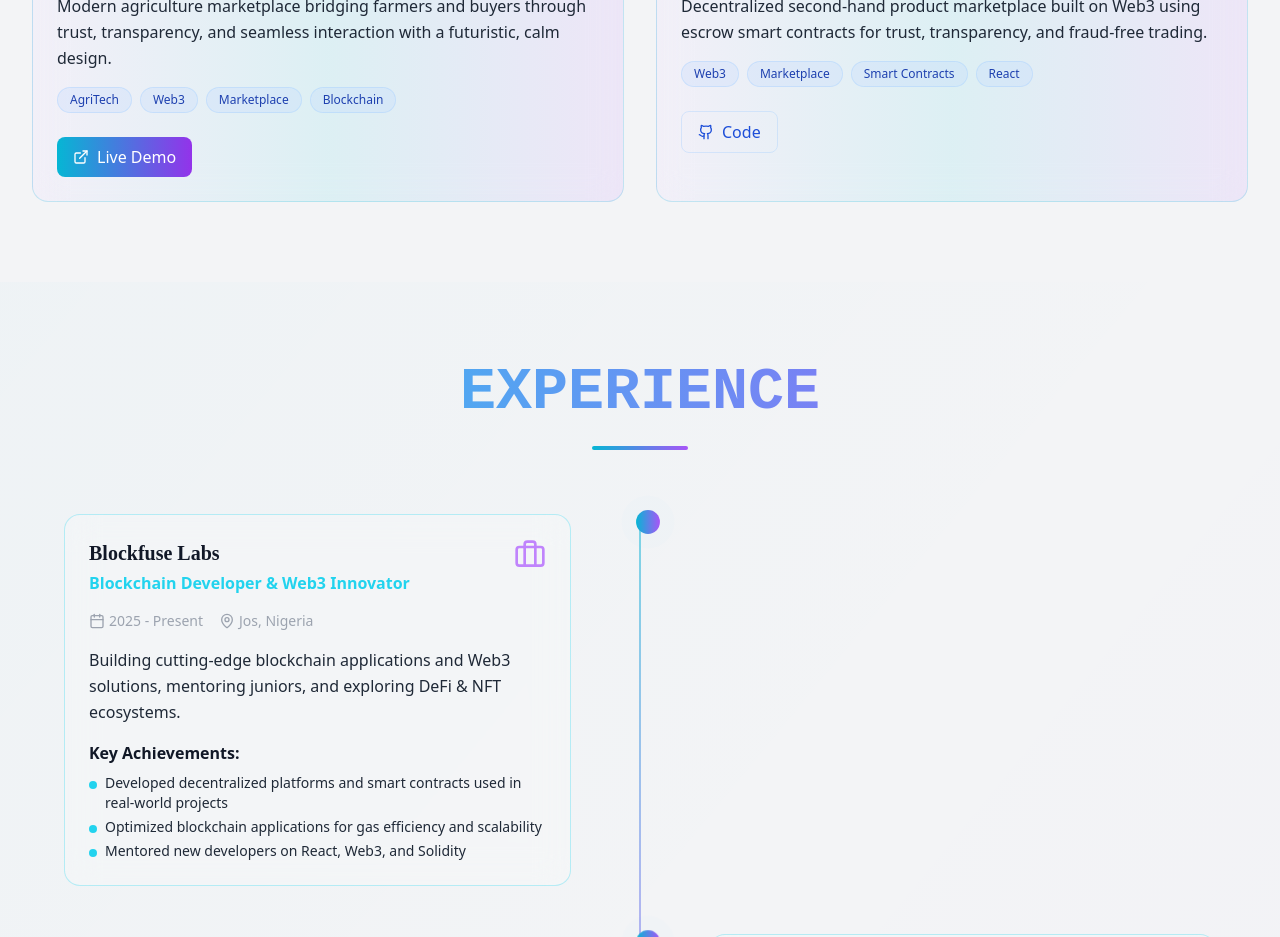
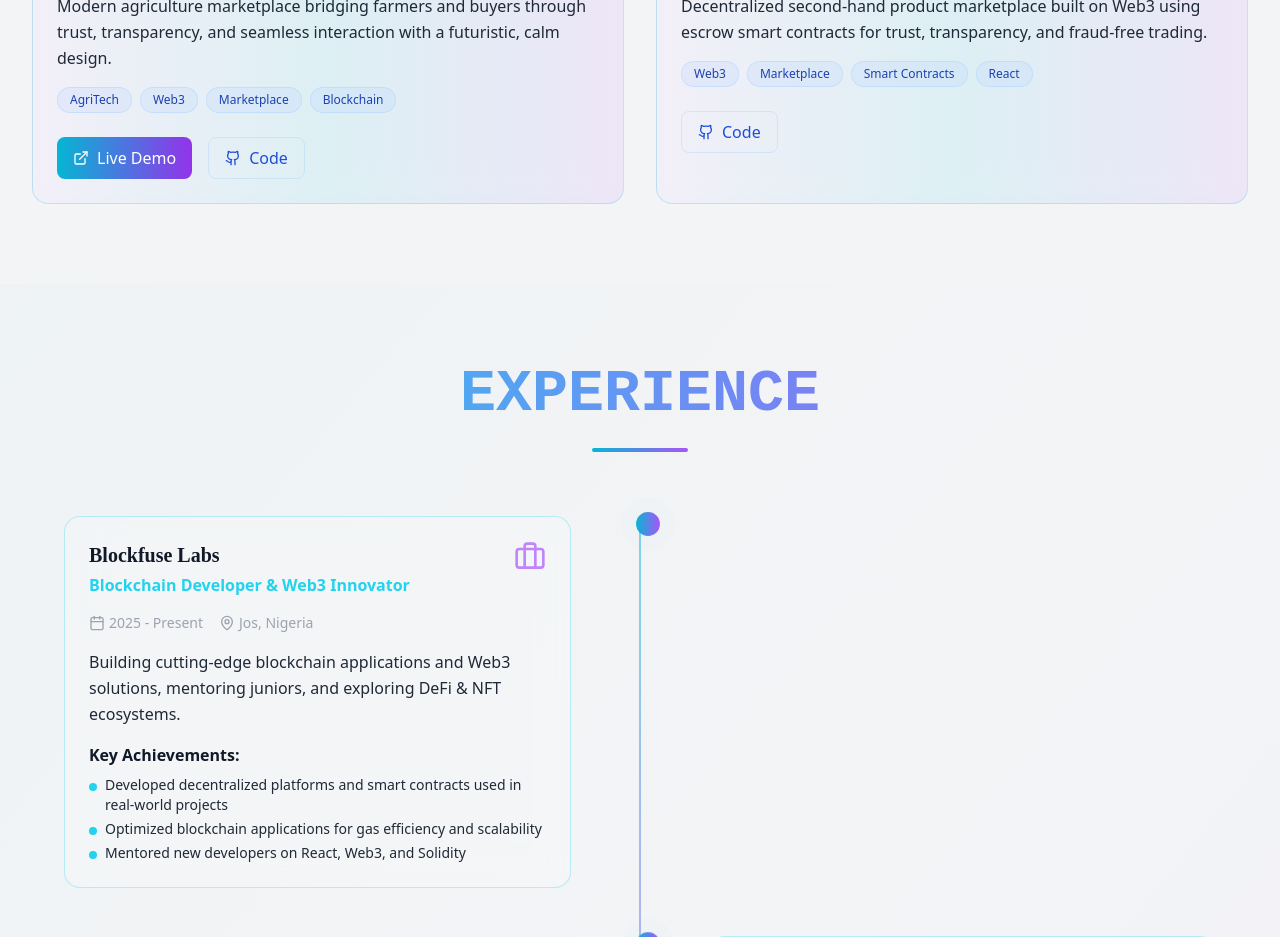
Before and after one commit to Clement-coder/Clement_Raymond, a React (Vite) app: page / in a window 1280 px wide. Shown: the part 5000-5937 px from the top of the page. Built offline with nearby package versions, Linux system fonts and the light colour scheme.

Commit message:
added new projects

```diff
--- a/src/components/Projects.jsx
+++ b/src/components/Projects.jsx
@@ -103,7 +103,7 @@ const Projects = () => {
       image: 'https://images.pexels.com/photos/1122861/pexels-photo-1122861.jpeg',
       icon: Database,
       gradient: 'from-cyan-500 to-purple-500',
-      github: '',
+      github: 'https://github.com/Clement-coder/Crop-Trust',
       live: 'https://crop-trust.vercel.app/'
     },
     {
```
